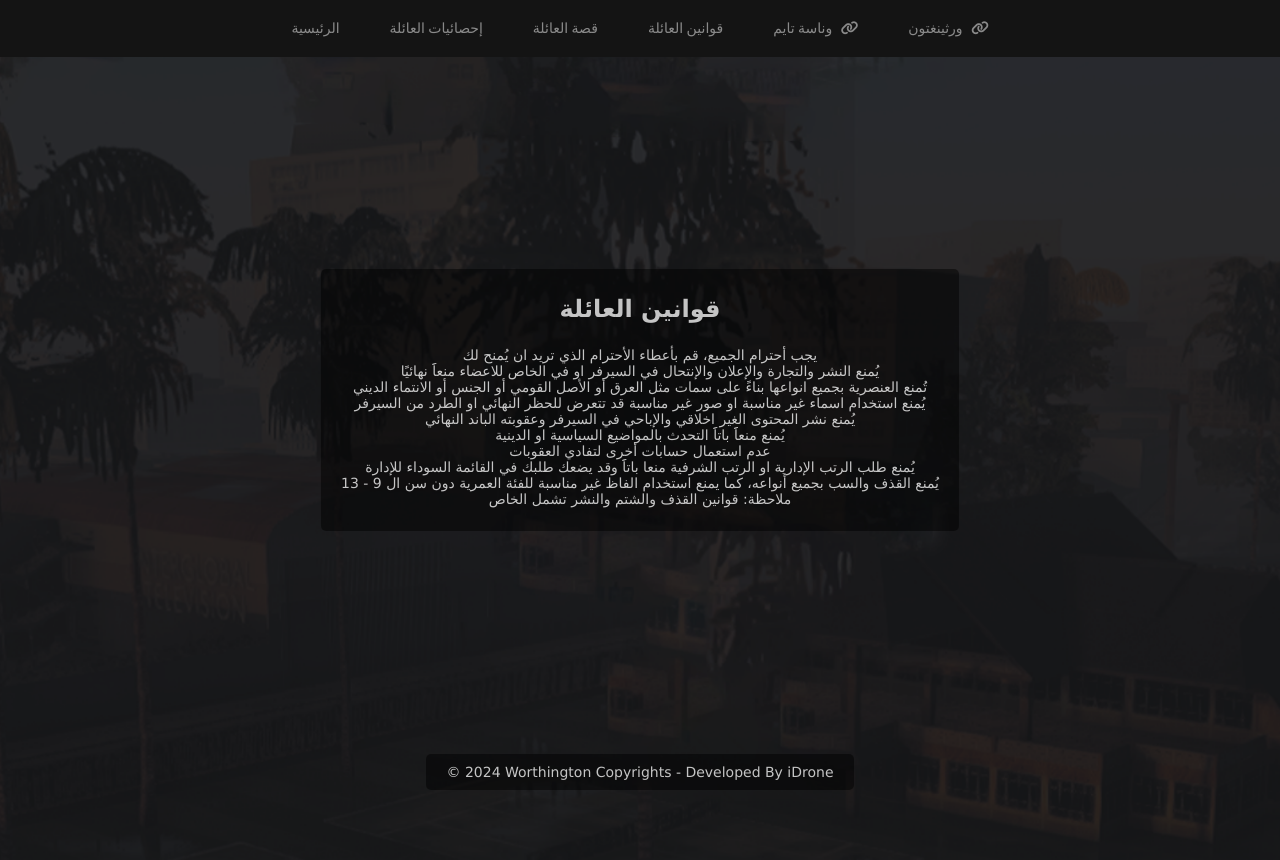
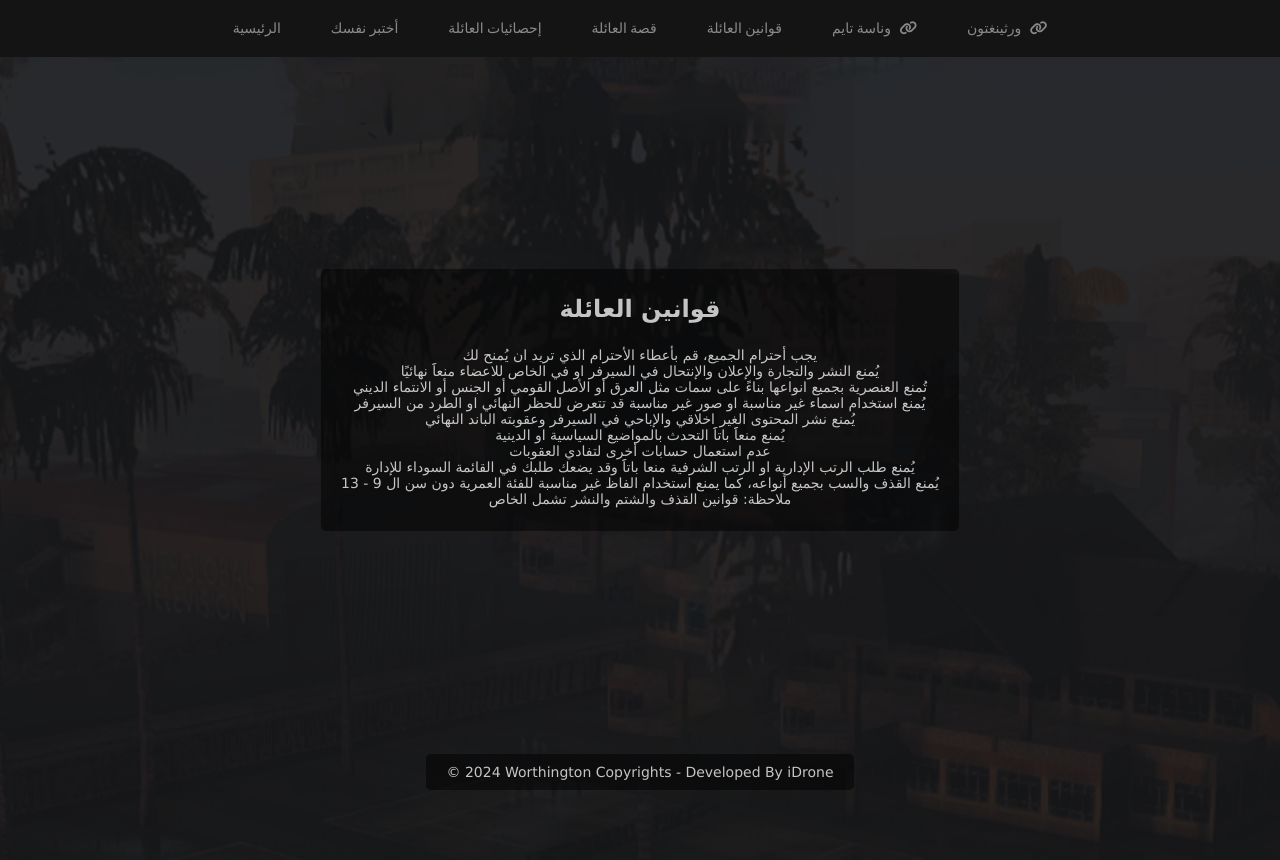
Before and after one commit to SirDrone1/Worthington, a plain HTML site: page familyrules.html in a window 1280 px wide. Drawn offline with Linux system fonts and the light colour scheme.

Commit message:
Update familyrules.html

```diff
--- a/familyrules.html
+++ b/familyrules.html
@@ -25,6 +25,7 @@
     <header class="header">
         <nav class="nav">
             <a href="index.html" class="nav-button">الرئيسية</a>
+            <a href="test.html" class="nav-button">أختبر نفسك</a>
             <a href="familystats.html" class="nav-button">إحصائيات العائلة</a>
             <a href="familystory.html" class="nav-button">قصة العائلة</a>
             <a href="familyrules.html" class="nav-button">قوانين العائلة</a>
```
